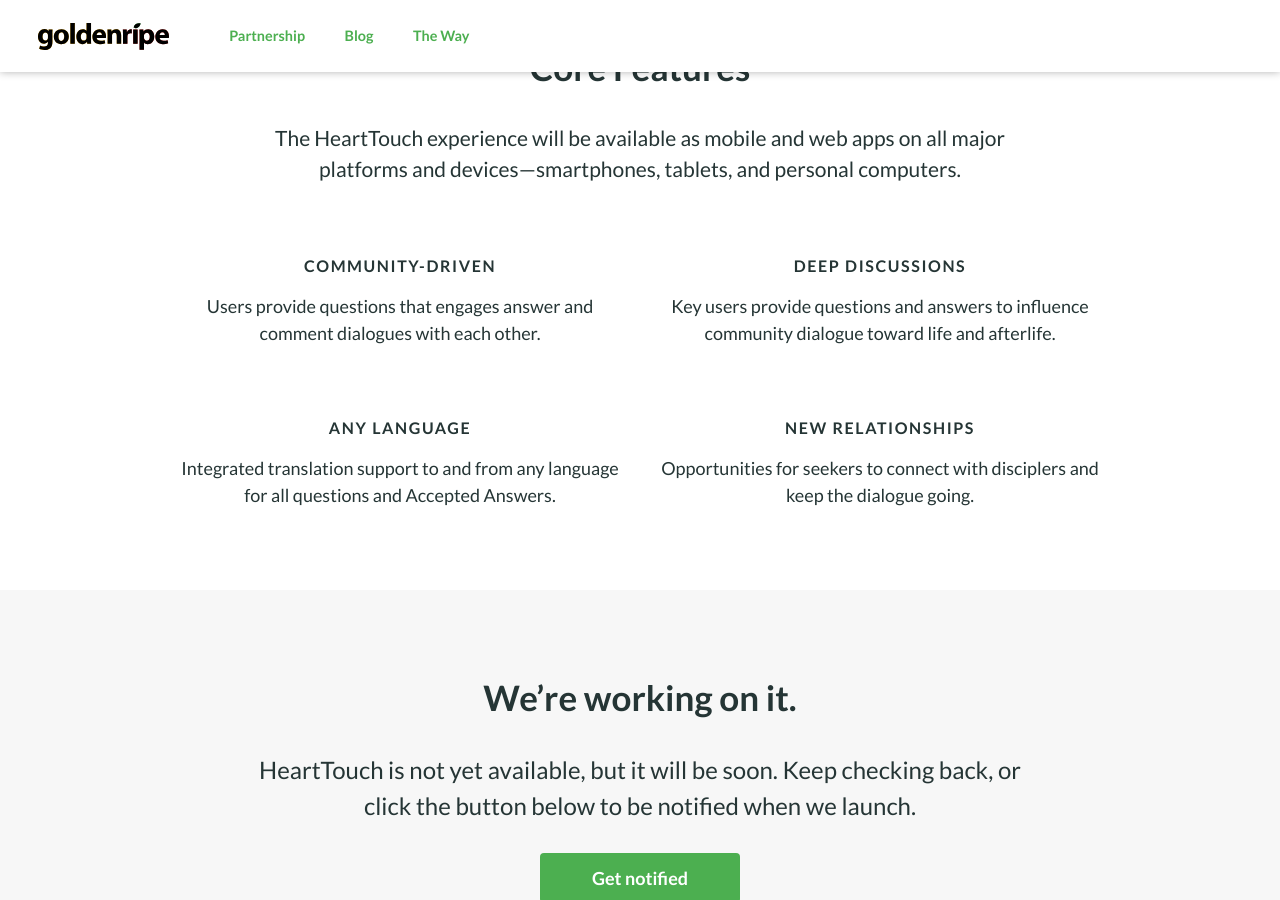
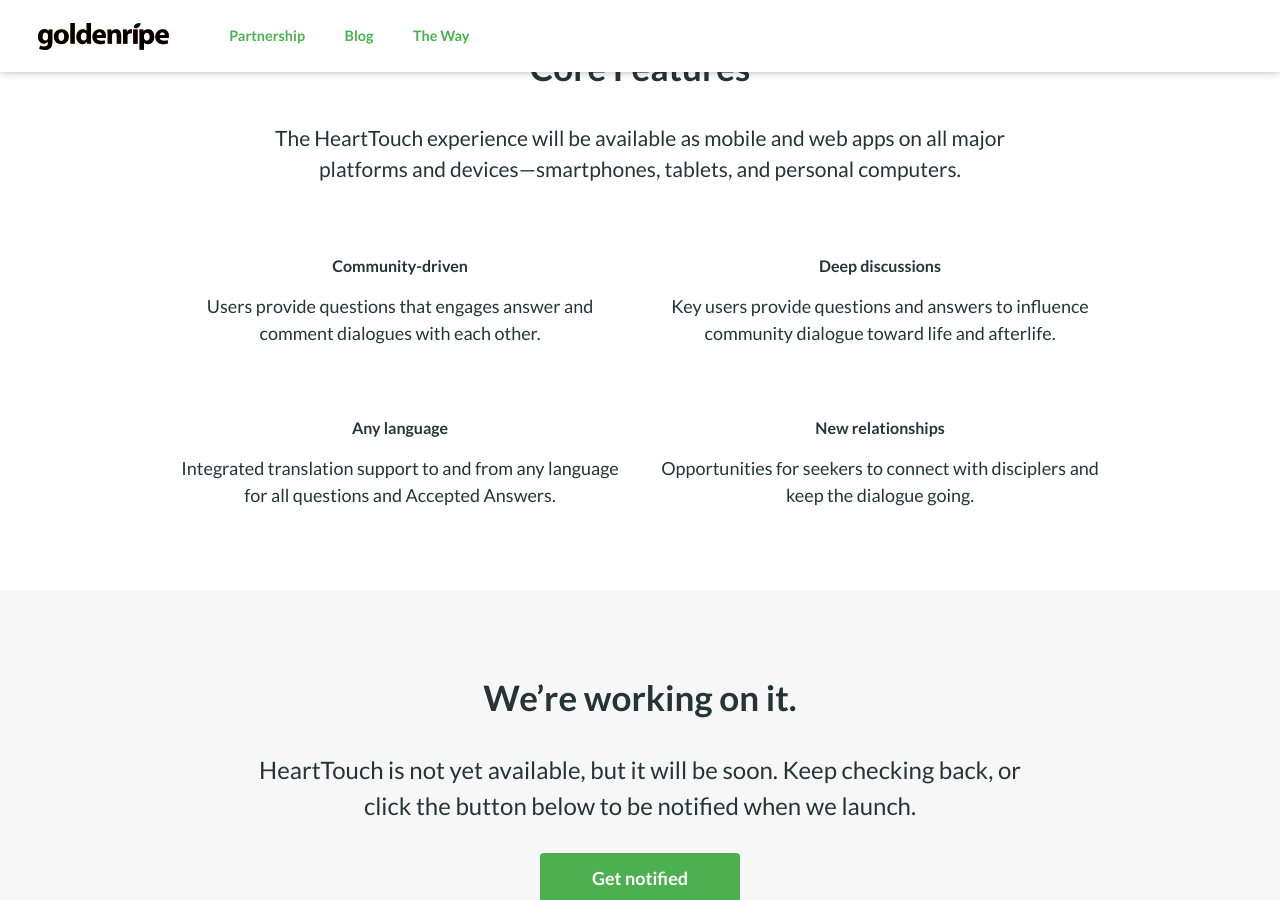
Before and after one commit to goldenripe/goldenripe.github.io, a Jekyll site: the page built from index.md, in a window 1280 px wide and 900 px high, scrolled down 1313 px. Built offline with Jekyll 4.4.1, drawn with Linux system fonts in a browser that asks for light colours.

Commit message:
Remove all caps

```diff
--- a/_sass/axioms/_headings.scss
+++ b/_sass/axioms/_headings.scss
@@ -41,7 +41,6 @@
 	@extend %headline-no-bottom-margin;
 	@include _headline-line-height($font-size-small);
 	@include font-size-small;
-	@include spaced-out;
 	padding-top: pxToRem($line-height-base-px / 2);
 	padding-bottom: pxToRem($line-height-base-px / 2);
 }
```
